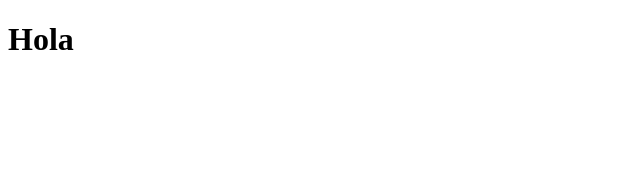
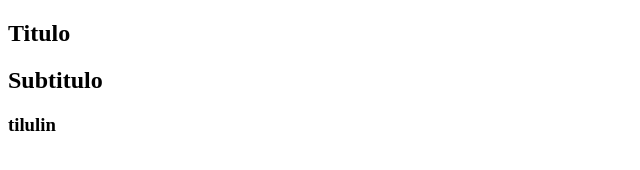
Before and after one commit to MatiasZurra/TP-1, a plain HTML site: page index.html in a window 1280 px wide. Shown: the whole page, without its empty margins (0-640 px from the left). Drawn offline with Linux system fonts and the light colour scheme.

Commit message:
tres secciones nuevas

```diff
--- a/index.html
+++ b/index.html
@@ -6,8 +6,16 @@
     <title>Pagina para el TP1</title>
 </head>
 <body>
-    <div>
-        <h1>Hola</h1>
-    </div>
+    <main>
+        <section>
+            <h1>Titulo</h1>
+        </section>
+        <section>
+            <h2>Subtitulo</h2>
+        </section>
+        <section>
+            <h3>tilulin</h3>
+        </section>
+    </main>
 </body>
 </html>
```
